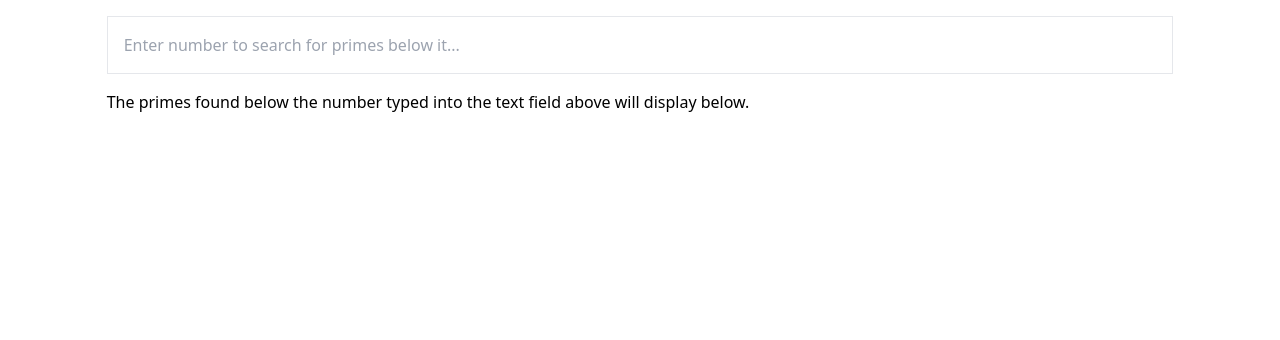
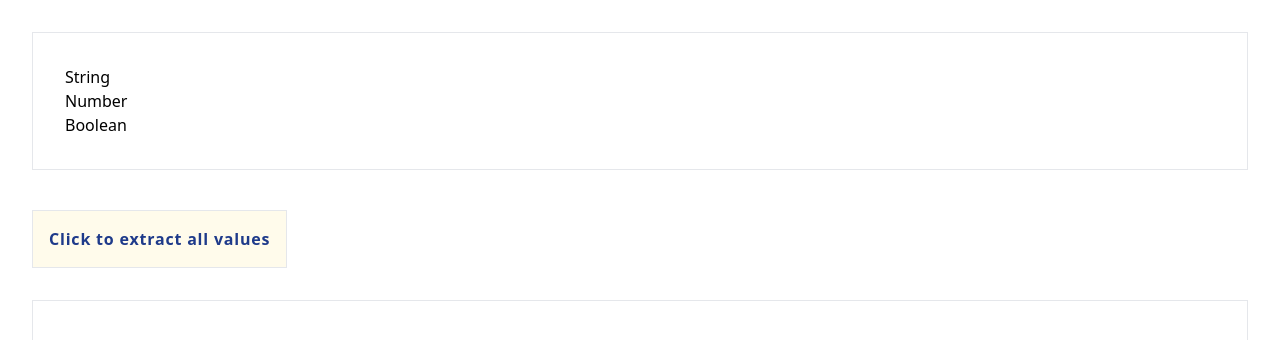
Before and after one commit to xiraynedev/fundamentals, a React app: page / in a window 1280 px wide. Shown: the top 340 px of the page. Built offline with nearby package versions, Linux system fonts and the light colour scheme.

Commit message:
add ForEach component

```diff
--- /dev/null
+++ b/src/components/Array/ForEach/ForEach.tsx
@@ -0,0 +1,40 @@
+import {FC, useState} from 'react';
+import {v4} from 'uuid';
+
+export const ForEach: FC = () => {
+
+  const [values, setValues] = useState(['String', 'Number', 'Boolean']);
+  const [extractedValuesTemplate, setExtractedValuesTemplate] = useState<string[]>([]);
+
+  const handleClick = () => {
+    values.forEach(value => {
+      setExtractedValuesTemplate(prevState => [...prevState, value]);
+    })
+
+    setValues([]);
+  };
+
+  return (
+    <>
+      <div className='border p-8 m-8'>
+        {
+          values.map(value => (
+            <p key={v4()}>{value}</p>
+          ))
+        }
+      </div>
+      <button onClick={handleClick}
+        className='ml-8 mt-2 border outline-0 p-4 bg-amber-50 font-bold text-blue-900 tracking-wider'>
+        Click to extract all values
+      </button>
+
+      <div className='border p-8 m-8'>
+        {
+          extractedValuesTemplate.map(value => (
+            <p key={v4()} className=''>{value}</p>
+          ))
+        }
+      </div>
+    </>
+  )
+}
--- a/src/components/Container/Container.tsx
+++ b/src/components/Container/Container.tsx
@@ -1,8 +1,8 @@
 import {FC} from 'react';
-import {FindIndex} from '../Array/FindIndex/FindIndex';
+import {ForEach} from '../Array/ForEach/ForEach';
 
 export const Container: FC = () => {
   return (
-    <FindIndex />
+    <ForEach />
   );
 };
```
